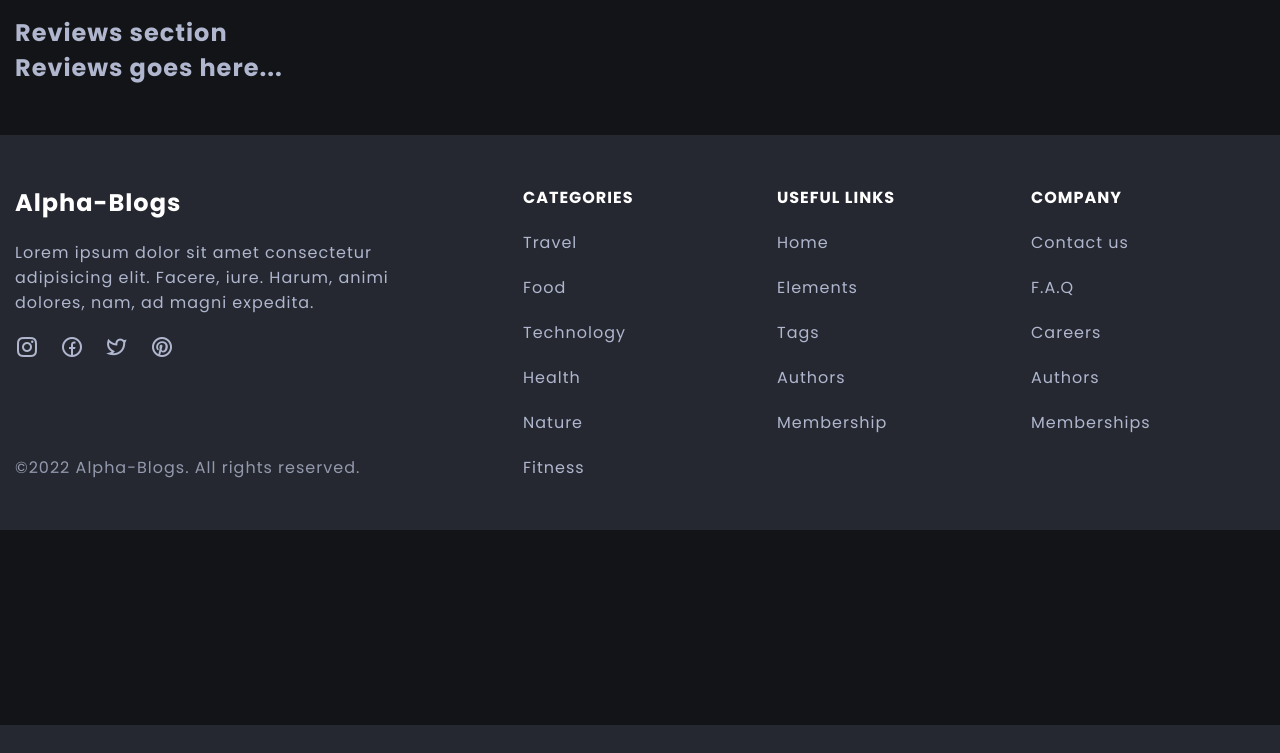
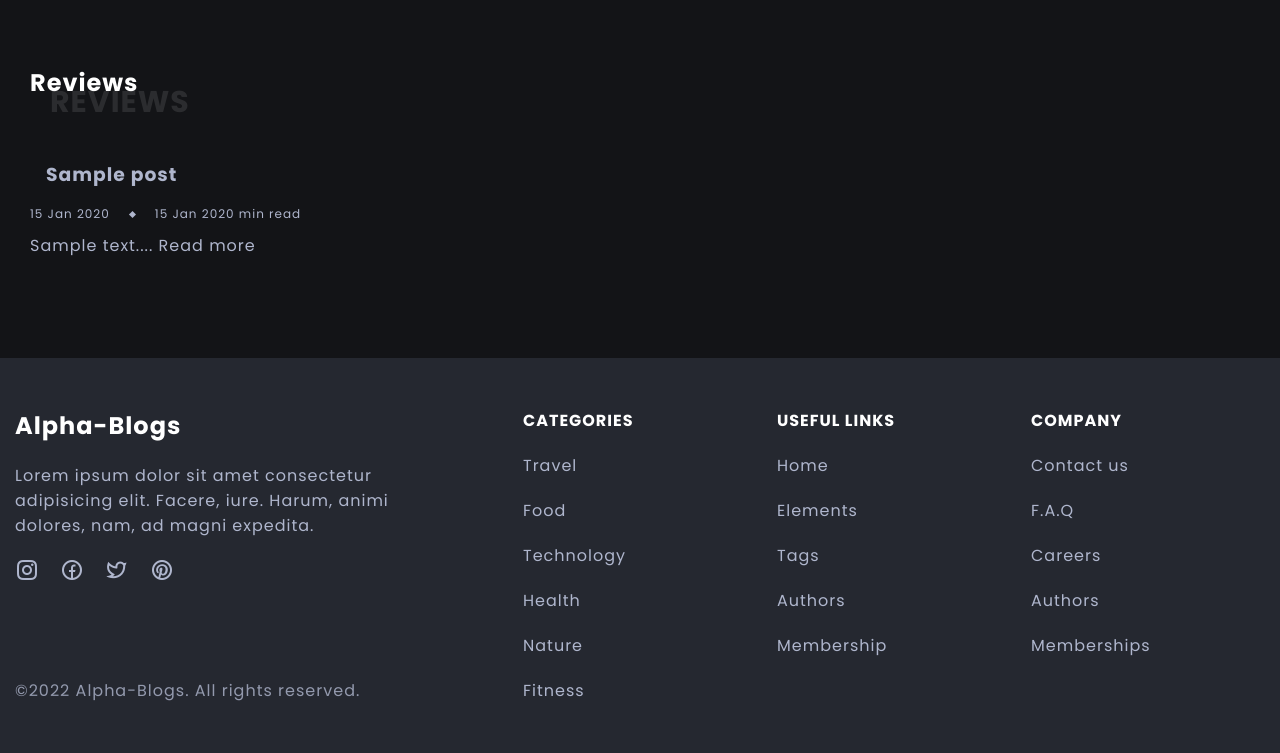
Before and after one commit to pranavdhawale/public-blog-site, a Node project: template views/reviews.ejs in a window 1280 px wide. Shown: the part 75-828 px from the top of the page. Before the commit the page ends 800 px from the top, so only its background shows below. Run offline with Node 20 templates, Linux system fonts and the light colour scheme; the template is opened without the code that fills it: most values are stand-ins (such as "Sample title", 1, 10 or a date in 2020); some libraries are stand-ins or nearby versions.

Commit message:
create Reviews section

```diff
--- a/app.js
+++ b/app.js
@@ -1,5 +1,3 @@
-//jshint esversion:6
-
 const express = require("express");
 const bodyParser = require("body-parser");
 const ejs = require("ejs");
@@ -109,7 +107,12 @@ app.get("/compose", (req, res) => {
 })
 
 app.get("/reviews", (req, res) => {
-  res.render("reviews");
+  Post.find({}, function (err, posts) {
+    res.render("reviews", {
+      posts: posts
+    });
+  })
+
 })
 
 app.post("/addCategory", (req, res) => {
--- a/views/reviews.ejs
+++ b/views/reviews.ejs
@@ -4,8 +4,40 @@
 
         <section class="section" style="margin-top: 5vh;">
             <div class="container">
-                <h1>Reviews section</h1>
-                <h2>Reviews goes here...</h2>
+
+                <section class="section">
+                    <div class="container">
+                        <h1 class="title section-title" data-name="Reviews">Reviews</h1>
+
+                        <% posts.forEach(function (post) { %>
+                            <a href="<%= " /post/"+post._id %>">
+                                <div class="blogs-data">
+
+                                    <h1 class="articlle-title" style="margin: 2vh;">
+                                        <%= post.title %>
+                                    </h1>
+                                    <div class="article-data">
+                                        <span>
+                                            <%= post.date %>
+                                        </span>
+                                        <span class="article-data-spacer"></span>
+                                        <span>
+                                            <%= post.time %> min read
+                                        </span>
+                                    </div>
+
+                                    <p class="article-description">
+                                        <%- post.content.substring(0,200) +"..." %>
+                                            <a class="blogs-button" href="<%= " /post/"+post._id %>">Read more</a>
+                                    </p>
+
+                                </div>
+                            </a>
+
+                            <% }) %>
+
+                    </div>
+                </section>
             </div>
         </section>
 
```
